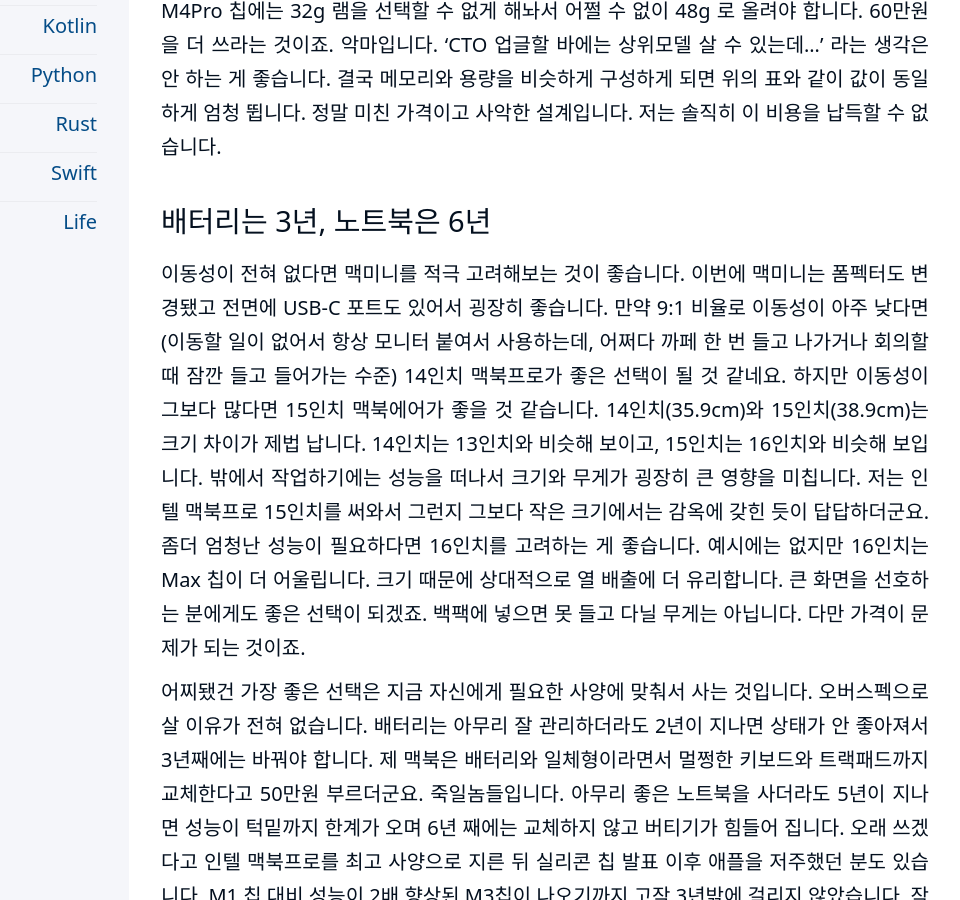
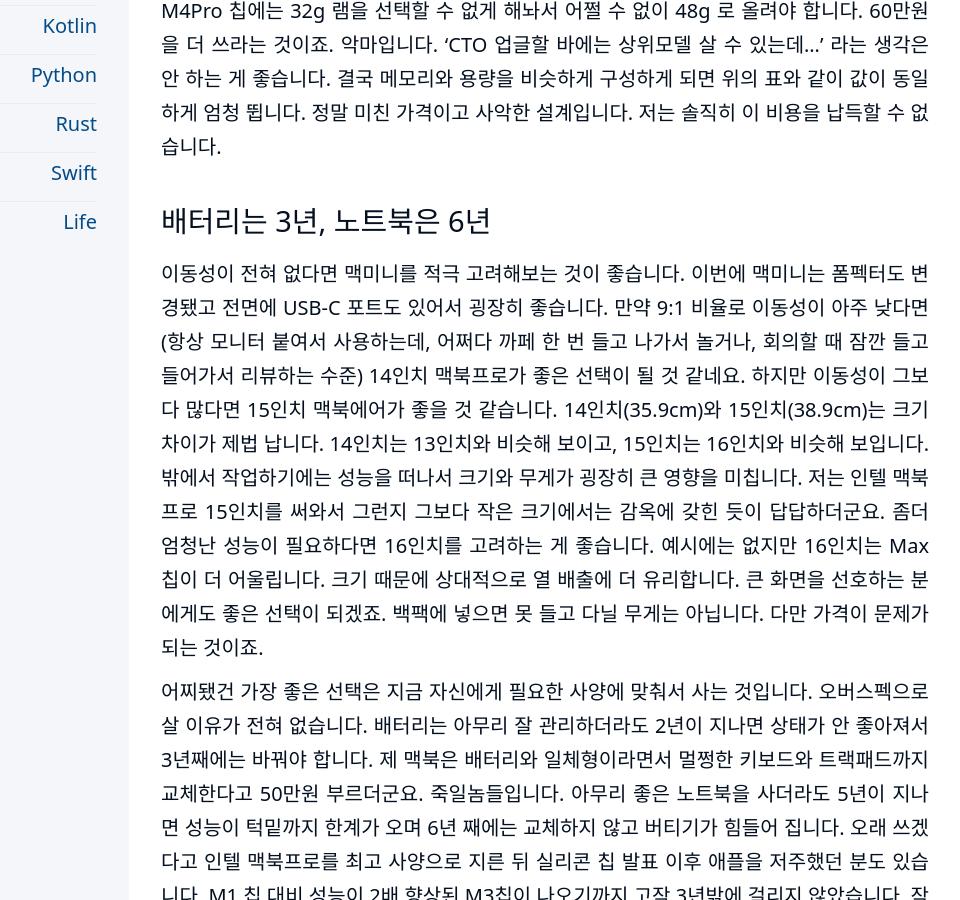
Before and after one commit to kiroshin/kiroshin.github.io, a Jekyll site: the page built from _posts/2025-03-24-macbook_for_dev.md, in a window 1280 px wide and 900 px high, scrolled down 4089 px. Shown: the whole window, without its empty margins (191-1151 px from the left). Built offline with Jekyll 4.4.1, drawn with Linux system fonts in a browser that asks for light colours.

Commit message:
Update 2025-03-24-macbook_for_dev.md

```diff
--- a/_posts/2025-03-24-macbook_for_dev.md
+++ b/_posts/2025-03-24-macbook_for_dev.md
@@ -54,7 +54,7 @@
 
 
 ## 배터리는 3년, 노트북은 6년
-이동성이 전혀 없다면 맥미니를 적극 고려해보는 것이 좋습니다. 이번에 맥미니는 폼펙터도 변경됐고 전면에 USB-C 포트도 있어서 굉장히 좋습니다. 만약 9:1 비율로 이동성이 아주 낮다면 (이동할 일이 없어서 항상 모니터 붙여서 사용하는데, 어쩌다 까페 한 번 들고 나가거나 회의할 때 잠깐 들고 들어가는 수준) 14인치 맥북프로가 좋은 선택이 될 것 같네요. 하지만 이동성이 그보다 많다면 15인치 맥북에어가 좋을 것 같습니다. 14인치(35.9cm)와 15인치(38.9cm)는 크기 차이가 제법 납니다. 14인치는 13인치와 비슷해 보이고, 15인치는 16인치와 비슷해 보입니다. 밖에서 작업하기에는 성능을 떠나서 크기와 무게가 굉장히 큰 영향을 미칩니다. 저는 인텔 맥북프로 15인치를 써와서 그런지 그보다 작은 크기에서는 감옥에 갖힌 듯이 답답하더군요. 좀더 엄청난 성능이 필요하다면 16인치를 고려하는 게 좋습니다. 예시에는 없지만 16인치는 Max 칩이 더 어울립니다. 크기 때문에 상대적으로 열 배출에 더 유리합니다. 큰 화면을 선호하는 분에게도 좋은 선택이 되겠죠. 백팩에 넣으면 못 들고 다닐 무게는 아닙니다. 다만 가격이 문제가 되는 것이죠.
+이동성이 전혀 없다면 맥미니를 적극 고려해보는 것이 좋습니다. 이번에 맥미니는 폼펙터도 변경됐고 전면에 USB-C 포트도 있어서 굉장히 좋습니다. 만약 9:1 비율로 이동성이 아주 낮다면 (항상 모니터 붙여서 사용하는데, 어쩌다 까페 한 번 들고 나가서 놀거나, 회의할 때 잠깐 들고 들어가서 리뷰하는 수준) 14인치 맥북프로가 좋은 선택이 될 것 같네요. 하지만 이동성이 그보다 많다면 15인치 맥북에어가 좋을 것 같습니다. 14인치(35.9cm)와 15인치(38.9cm)는 크기 차이가 제법 납니다. 14인치는 13인치와 비슷해 보이고, 15인치는 16인치와 비슷해 보입니다. 밖에서 작업하기에는 성능을 떠나서 크기와 무게가 굉장히 큰 영향을 미칩니다. 저는 인텔 맥북프로 15인치를 써와서 그런지 그보다 작은 크기에서는 감옥에 갖힌 듯이 답답하더군요. 좀더 엄청난 성능이 필요하다면 16인치를 고려하는 게 좋습니다. 예시에는 없지만 16인치는 Max 칩이 더 어울립니다. 크기 때문에 상대적으로 열 배출에 더 유리합니다. 큰 화면을 선호하는 분에게도 좋은 선택이 되겠죠. 백팩에 넣으면 못 들고 다닐 무게는 아닙니다. 다만 가격이 문제가 되는 것이죠.
 
 어찌됐건 가장 좋은 선택은 지금 자신에게 필요한 사양에 맞춰서 사는 것입니다. 오버스펙으로 살 이유가 전혀 없습니다. 배터리는 아무리 잘 관리하더라도 2년이 지나면 상태가 안 좋아져서 3년째에는 바꿔야 합니다. 제 맥북은 배터리와 일체형이라면서 멀쩡한 키보드와 트랙패드까지 교체한다고 50만원 부르더군요. 죽일놈들입니다. 아무리 좋은 노트북을 사더라도 5년이 지나면 성능이 턱밑까지 한계가 오며 6년 째에는 교체하지 않고 버티기가 힘들어 집니다. 오래 쓰겠다고 인텔 맥북프로를 최고 사양으로 지른 뒤 실리콘 칩 발표 이후 애플을 저주했던 분도 있습니다. M1 칩 대비 성능이 2배 향상된 M3칩이 나오기까지 고작 3년밖에 걸리지 않았습니다. 작년에 나온 M4칩도 시간이 지나면 아쉬울 게 분명합니다.
 
```
